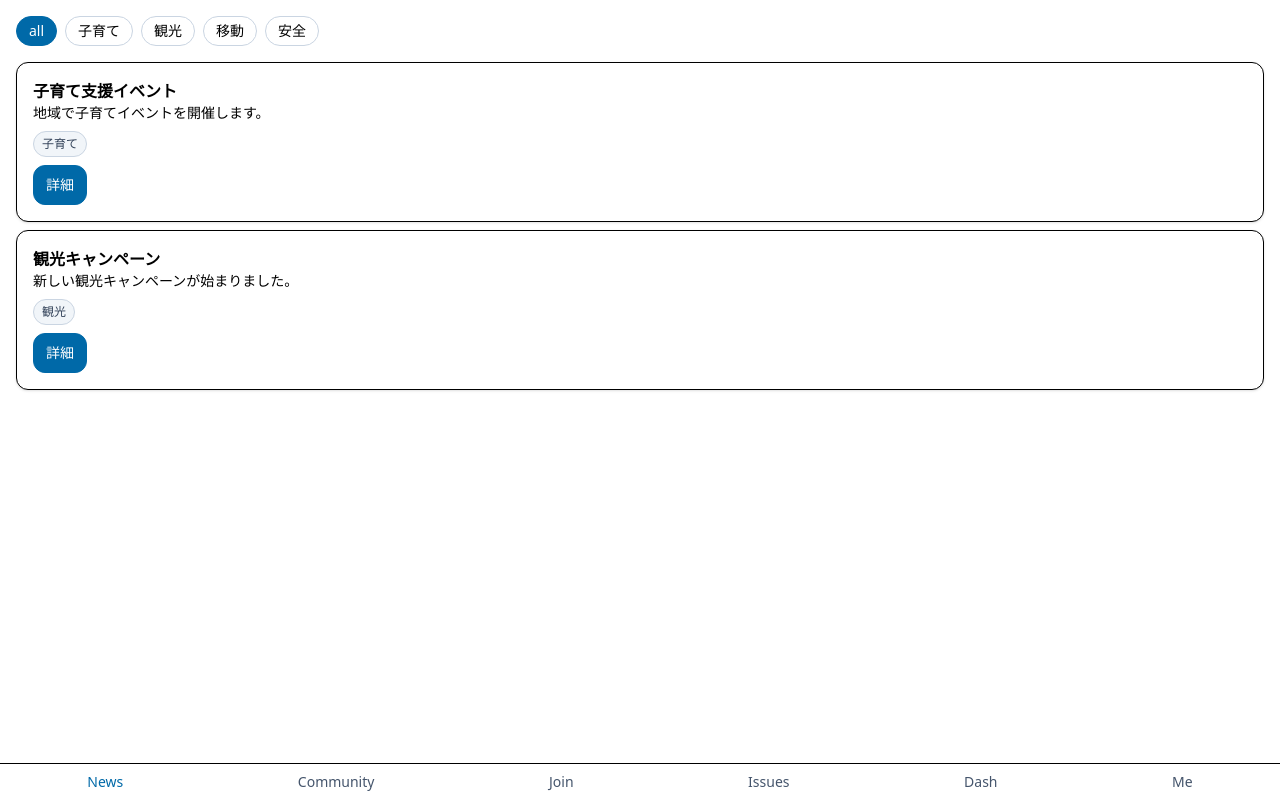
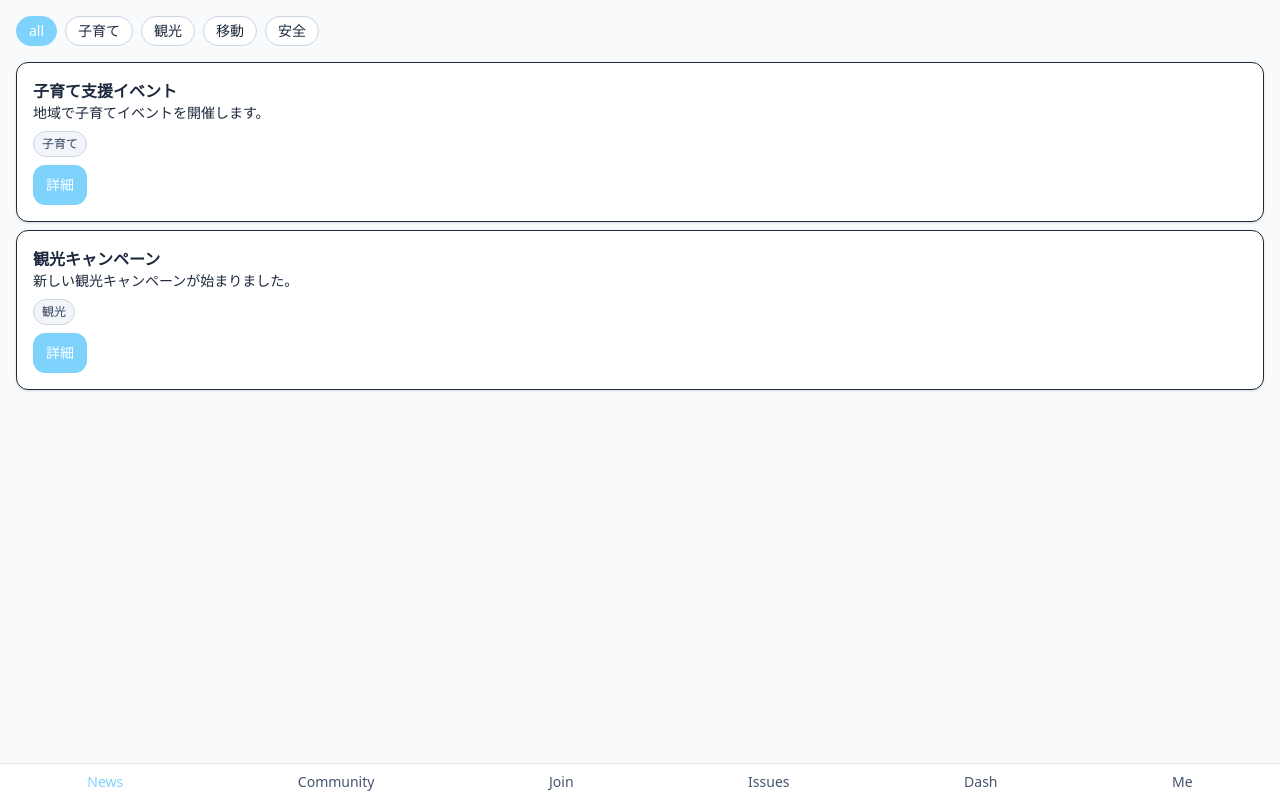
Before and after one commit to dx-junkyard/OpenDataHackathon2025_SCD-Hub, a Next.js app in the folder collaboration-dashboard/: page /news in a window 1280 px wide. Built offline with nearby package versions, Linux system fonts and the light colour scheme.

Commit message:
style: define primary theme color

```diff
--- a/collaboration-dashboard/_components/layout/BottomNav.tsx
+++ b/collaboration-dashboard/_components/layout/BottomNav.tsx
@@ -14,9 +14,9 @@ const items = [
 export function BottomNav() {
   const path = usePathname();
   return (
-    <nav className="fixed bottom-0 inset-x-0 bg-white border-t flex justify-around py-2">
+    <nav className="fixed bottom-0 inset-x-0 bg-white/90 backdrop-blur border-t border-slate-200 flex justify-around py-2">
       {items.map((it) => (
-        <Link key={it.href} href={it.href} className={`text-sm ${path.startsWith(it.href) ? 'text-sky-700' : 'text-slate-600'}`}>
+        <Link key={it.href} href={it.href} className={`text-sm ${path.startsWith(it.href) ? 'text-primary' : 'text-slate-600'}`}>
           {it.label}
         </Link>
       ))}
--- a/collaboration-dashboard/_components/ui/Card.tsx
+++ b/collaboration-dashboard/_components/ui/Card.tsx
@@ -1,5 +1,5 @@
 import { ReactNode } from 'react';
 
 export function Card({ children }: { children: ReactNode }) {
-  return <div className="bg-white border rounded-xl p-4 shadow">{children}</div>;
+  return <div className="bg-white border rounded-xl p-4 shadow-sm">{children}</div>;
 }
--- a/collaboration-dashboard/_components/ui/Chip.tsx
+++ b/collaboration-dashboard/_components/ui/Chip.tsx
@@ -7,9 +7,9 @@ export function Chip({ children, onClick, active }: Props) {
     <button
       type="button"
       onClick={onClick}
-      className={`px-2 py-1 text-xs rounded-full border ${active ? 'bg-sky-700 text-white border-sky-700' : 'bg-slate-100 text-slate-700 border-slate-300'}`}
-    >
-      {children}
-    </button>
+        className={`px-2 py-1 text-xs rounded-full border ${active ? 'bg-primary text-white border-primary' : 'bg-slate-100 text-slate-700 border-slate-300'}`}
+      >
+        {children}
+      </button>
   );
 }
--- a/collaboration-dashboard/_components/ui/PillTabs.tsx
+++ b/collaboration-dashboard/_components/ui/PillTabs.tsx
@@ -6,11 +6,11 @@ export function PillTabs({ items, value, onChange }: Props) {
       {items.map((it) => (
         <button
           key={it}
-          className={`px-3 py-1 rounded-full border text-sm ${value === it ? 'bg-sky-700 text-white border-sky-700' : 'bg-white border-slate-300'}`}
-          onClick={() => onChange(it)}
-        >
-          {it}
-        </button>
+            className={`px-3 py-1 rounded-full border text-sm ${value === it ? 'bg-primary text-white border-primary' : 'bg-white border-slate-300'}`}
+            onClick={() => onChange(it)}
+          >
+            {it}
+          </button>
       ))}
     </div>
   );
--- a/collaboration-dashboard/app/globals.css
+++ b/collaboration-dashboard/app/globals.css
@@ -1,7 +1,15 @@
 @import "tailwindcss";
 
+@theme {
+  --color-primary: #7dd3fc;
+}
+
+@layer base {
+  body { @apply bg-slate-50 text-slate-800 font-sans; }
+}
+
 @layer components {
-  .btn { @apply h-10 px-3 rounded-xl border text-sm; }
-  .btn-primary { @apply h-10 px-3 rounded-xl border text-sm bg-sky-700 text-white border-sky-700; }
+  .btn { @apply h-10 px-3 rounded-xl border text-sm bg-white text-slate-700 border-slate-300; }
+  .btn-primary { @apply h-10 px-3 rounded-xl border text-sm bg-primary text-white border-primary; }
   .btn-ghost { @apply h-10 px-3 rounded-xl border text-sm bg-transparent text-slate-600 border-slate-300; }
 }
--- a/collaboration-dashboard/app/news/page.tsx
+++ b/collaboration-dashboard/app/news/page.tsx
@@ -43,11 +43,11 @@ export default function NewsPage() {
             <p>{detail.summary}</p>
             {detail.audience && <p>対象: {detail.audience}</p>}
             {detail.apply && <p>申込: {detail.apply}</p>}
-            {detail.url && (
-              <a href={detail.url} className="text-sky-700 underline">
-                リンク
-              </a>
-            )}
+              {detail.url && (
+                <a href={detail.url} className="text-primary underline">
+                  リンク
+                </a>
+              )}
             <div className="mt-4 border-t pt-4">
               <h3 className="font-semibold mb-2">AIとチャット</h3>
               <div className="space-y-1 max-h-32 overflow-y-auto text-sm p-2 border rounded bg-slate-50">
--- a/collaboration-dashboard/tailwind.config.ts
+++ b/collaboration-dashboard/tailwind.config.ts
@@ -5,7 +5,7 @@ export default {
   theme: {
     extend: {
       colors: {
-        primary: '#0369a1'
+        primary: '#7dd3fc'
       }
     }
   },
```
